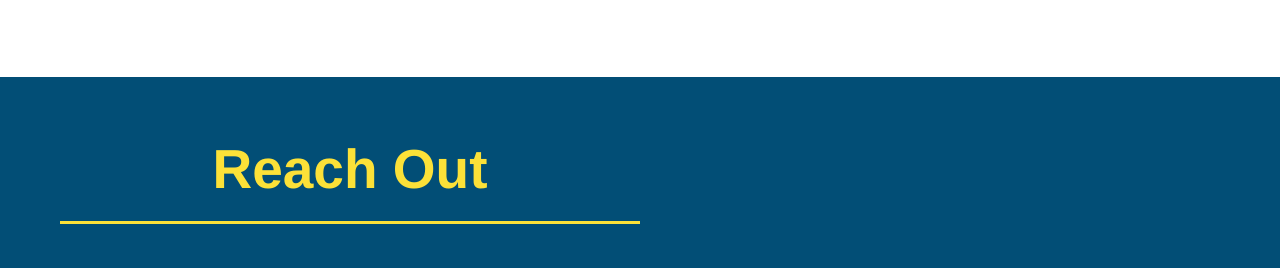
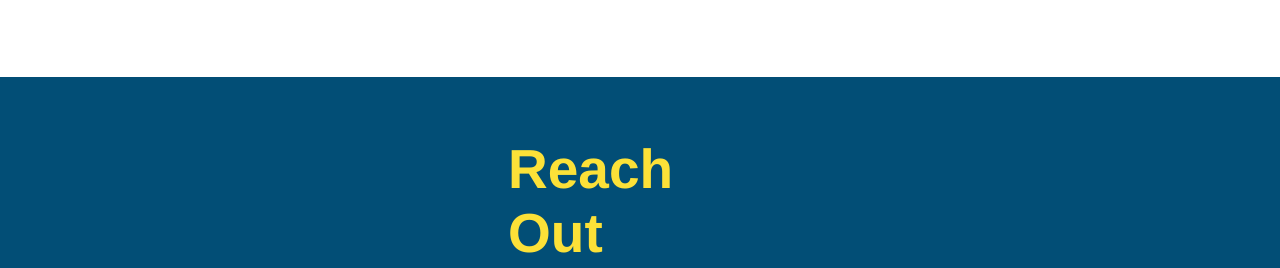
Before and after one commit to eramos3/run-buddy, a plain HTML site: page index.html in a window 1280 px wide. Shown: the part 3186-3454 px from the top of the page. Drawn offline with Linux system fonts and the light colour scheme.

Commit message:
fixed contact h2

```diff
--- a/assets/css/style.css
+++ b/assets/css/style.css
@@ -279,6 +279,13 @@ hero-form button {
 
 .contact h2 {
   color: #fce138;
+  font-size: 55px;
+  display: flex;
+  flex-wrap: wrap;
+  justify-content: center;
+  padding: 0 100px 20px 100px;
+  border-bottom: 3px solid #4da5d4;
+  margin: 0 30% 35px 30%;
 }
 
 .section-title {
--- a/index.html
+++ b/index.html
@@ -194,7 +194,7 @@
     </section>
     <!-- "reach out" section -->
     <section class="contact">
-      <h2 id="reach-out" class="section-title secondary-border">Reach Out</h2>
+      <h2 id="reach-out" class=" secondary-border">Reach Out</h2>
       <div class ="contact-info">
         <div>
           <h3>Run Buddy</h3>
```
